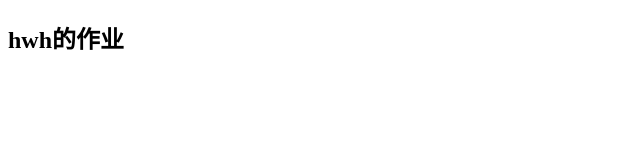
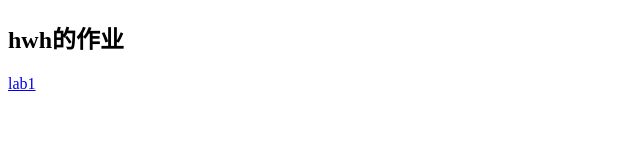
Before and after one commit to hwh1234567/hwh1234567.github.io, a plain HTML site: page index.html in a window 1280 px wide. Shown: the full height of the page, 0-640 px from the left. Drawn offline with Linux system fonts and the light colour scheme.

Commit message:
Update index.html

```diff
--- a/index.html
+++ b/index.html
@@ -6,6 +6,6 @@
     </head>
     <body>
         <h2>hwh的作业</h2>
-        <a href> </a>
+        <a href = "http://127.0.0.1:8848/202112213501012%E9%BB%84%E6%96%87%E8%B1%AAlab1/demos/index.html"> lab1 </a>
     </body>
 </html>
```
